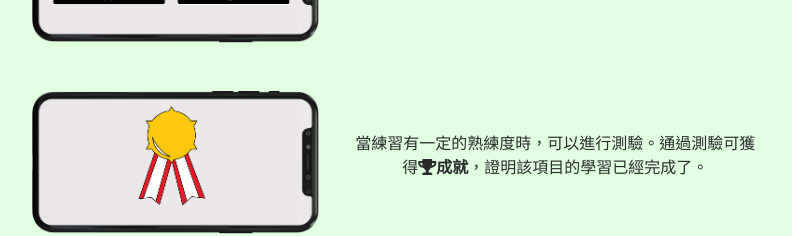
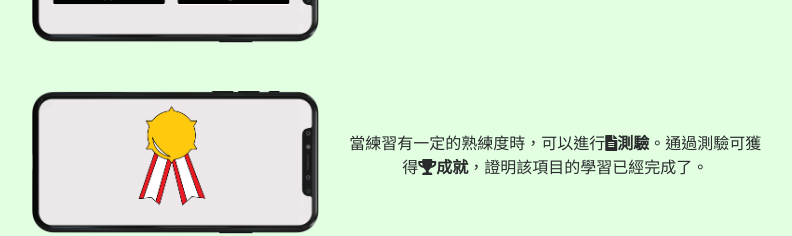
Before and after one commit to Truman-Sean/Mahjong-App, a plain HTML site: page index.html in a window 1280 px wide. Shown: the part 1380-1616 px from the top of the page, without its empty margins (243-1035 px from the left). Drawn offline with nearby package versions, Linux system fonts and the light colour scheme; a script that the page names is missing.

Commit message:
bold some words 2

```diff
--- a/index.html
+++ b/index.html
@@ -89,7 +89,7 @@ j=d.createElement(s),dl=l!='dataLayer'?'&l='+l:'';j.async=true;j.src=
 
                     <div class="row flex-sm-row-reverse justify-content-center align-items-center">
                         <p class="col-12 col-sm-6 col-md-7">
-                            當練習有一定的熟練度時，可以進行測驗。通過測驗可獲得<i class="fas fa-trophy"></i><b>成就</b>，證明該項目的學習已經完成了。
+                            當練習有一定的熟練度時，可以進行<i class="fas fa-file-alt"></i><b>測驗</b>。通過測驗可獲得<i class="fas fa-trophy"></i><b>成就</b>，證明該項目的學習已經完成了。
                         </p>
                         <div class="col-8 col-sm-6 col-md-5">
                             <img class="img-fluid" src="images/trophy.png">
```
